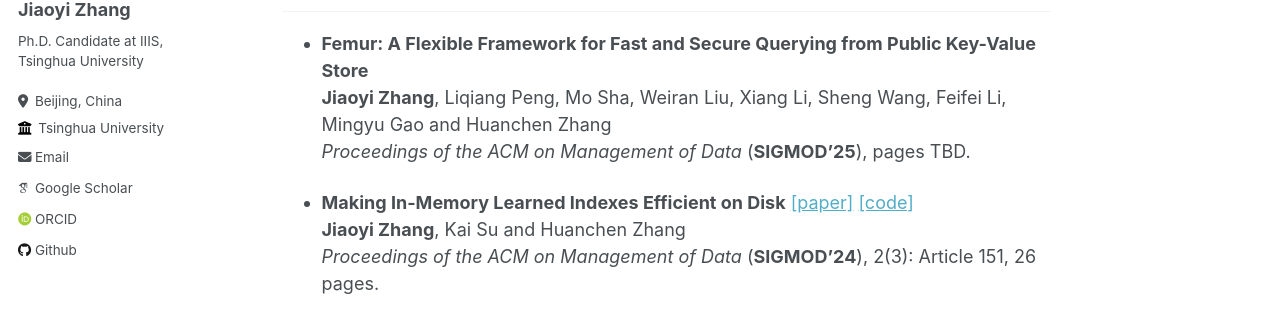
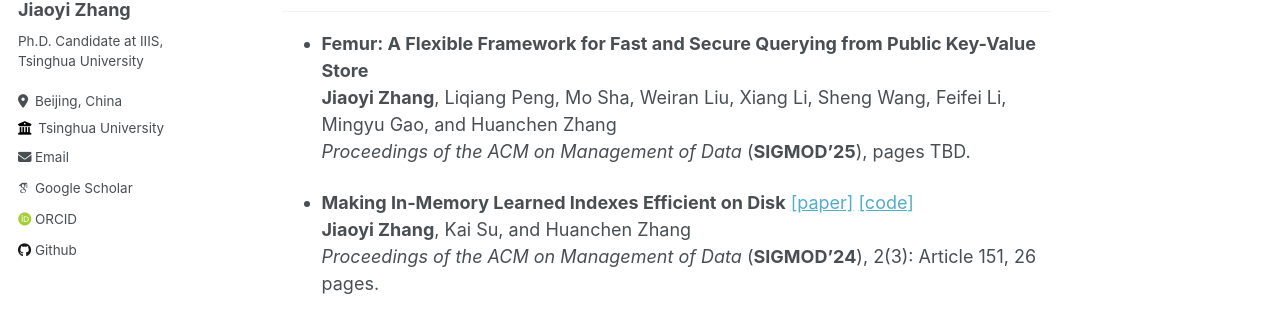
Before and after one commit to JiaoyiZhang/jiaoyizhang.github.io, a Jekyll site: the page built from _pages/about.md, in a window 1280 px wide and 900 px high. Shown: the part 292-616 px from the top of the window. Built offline with Jekyll 4.4.1, drawn with Linux system fonts in a browser that asks for light colours; some web fonts are replaced.

Commit message:
Minor changes

```diff
--- a/_pages/about.md
+++ b/_pages/about.md
@@ -11,11 +11,11 @@ I am a Ph.D. candidate in [Institute for Interdisciplinary Information Sciences
 
 ## Publications
 - **Femur: A Flexible Framework for Fast and Secure Querying from Public Key-Value Store**
-**Jiaoyi Zhang**, Liqiang Peng, Mo Sha, Weiran Liu, Xiang Li, Sheng Wang, Feifei Li, Mingyu Gao and Huanchen Zhang
+**Jiaoyi Zhang**, Liqiang Peng, Mo Sha, Weiran Liu, Xiang Li, Sheng Wang, Feifei Li, Mingyu Gao, and Huanchen Zhang
 *Proceedings of the ACM on Management of Data* (**SIGMOD'25**), pages TBD.
 
 - **Making In-Memory Learned Indexes Efficient on Disk** [[paper]](https://dl.acm.org/doi/10.1145/3654954) [[code]](https://github.com/JiaoyiZhang/Efficient-Disk-Learned-Index)
-**Jiaoyi Zhang**, Kai Su and Huanchen Zhang
+**Jiaoyi Zhang**, Kai Su, and Huanchen Zhang
 *Proceedings of the ACM on Management of Data* (**SIGMOD'24**), 2(3): Article 151, 26 pages.
 
 
```
